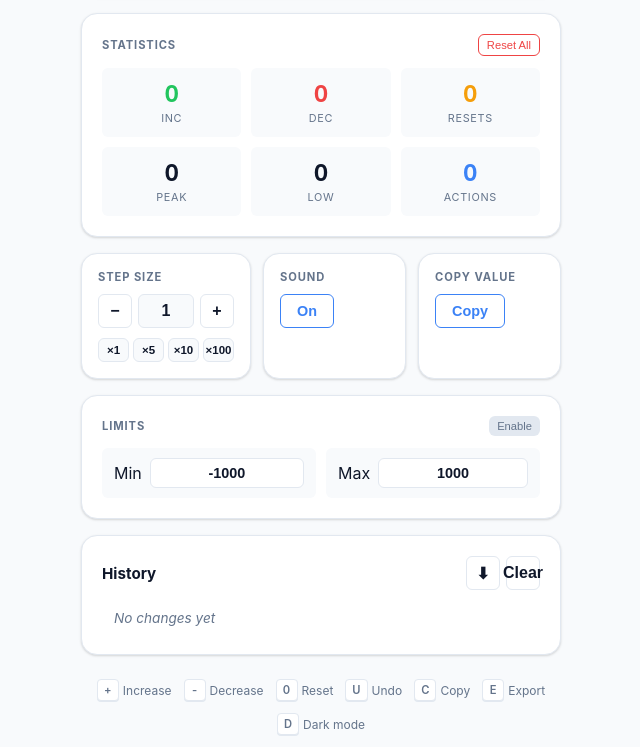
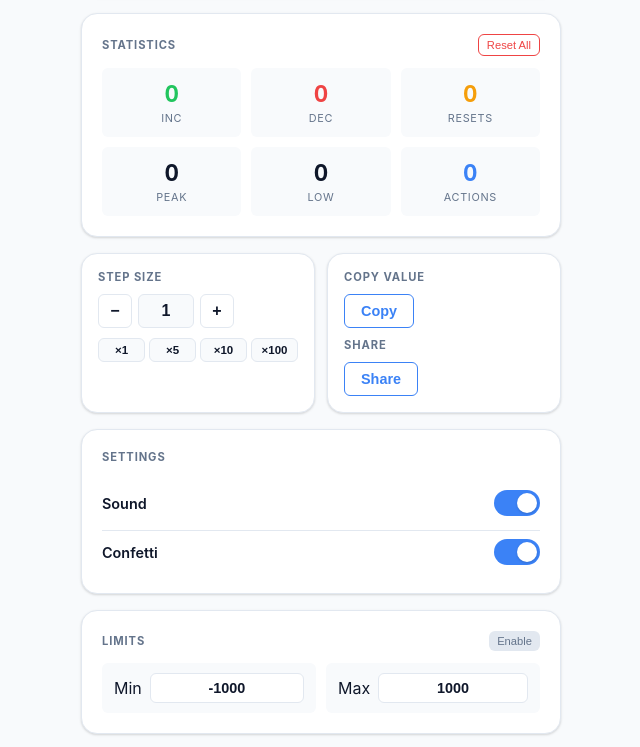
Before and after one commit to Deborah992567/Counter_project, a website: page index.html in a window 1280 px wide. Shown: the part 417-1164 px from the top of the page, without its empty margins (319-959 px from the left). Drawn offline with Linux system fonts and the light colour scheme.

Commit message:
Add settings card with sound/confetti toggles and share button

```diff
--- a/index.css
+++ b/index.css
@@ -864,3 +864,62 @@ kbd {
   font-weight: 600;
   color: var(--text);
 }
+
+.settings-card {
+  display: flex;
+  flex-direction: column;
+  gap: 6px;
+}
+
+.settings-row {
+  display: flex;
+  justify-content: space-between;
+  align-items: center;
+  padding: 8px 0;
+}
+
+.settings-row + .settings-row {
+  border-top: 1px solid var(--border);
+}
+
+.settings-label {
+  font-size: 0.9rem;
+  font-weight: 600;
+}
+
+.switch {
+  position: relative;
+  width: 46px;
+  height: 26px;
+  border: none;
+  border-radius: 999px;
+  background: var(--border);
+  cursor: pointer;
+  transition: background var(--transition);
+  padding: 0;
+}
+
+.switch .knob {
+  position: absolute;
+  top: 3px;
+  left: 3px;
+  width: 20px;
+  height: 20px;
+  border-radius: 50%;
+  background: #fff;
+  box-shadow: var(--shadow);
+  transition: transform var(--transition);
+}
+
+.switch.on {
+  background: var(--primary);
+}
+
+.switch.on .knob {
+  transform: translateX(20px);
+}
+
+.switch:focus-visible {
+  outline: 2px solid var(--primary);
+  outline-offset: 2px;
+}
--- a/index.html
+++ b/index.html
@@ -89,12 +89,22 @@
         </div>
       </div>
       <div class="card control-card">
-        <label>Sound</label>
-        <button id="sound-toggle" class="btn-action" aria-label="Toggle sound effects" aria-pressed="false">On</button>
-      </div>
-      <div class="card control-card">
         <label for="copy-btn">Copy Value</label>
         <button id="copy-btn" class="btn-action" aria-label="Copy counter value to clipboard">Copy</button>
+        <label for="share-btn" class="share-label">Share</label>
+        <button id="share-btn" class="btn-action" aria-label="Share counter value">Share</button>
+      </div>
+    </div>
+
+    <div class="card settings-card">
+      <div class="card-subtitle">Settings</div>
+      <div class="settings-row">
+        <span class="settings-label">Sound</span>
+        <button id="sound-toggle" class="switch" role="switch" aria-checked="true" aria-label="Toggle sound"><span class="knob"></span></button>
+      </div>
+      <div class="settings-row">
+        <span class="settings-label">Confetti</span>
+        <button id="confetti-toggle" class="switch" role="switch" aria-checked="true" aria-label="Toggle confetti"><span class="knob"></span></button>
       </div>
     </div>
 
--- a/index.js
+++ b/index.js
@@ -10,6 +10,7 @@
   const undoStack = [];
   const stats = { inc: 0, dec: 0, reset: 0, peak: 0, low: 0, total: 0 };
   let soundEnabled = localStorage.getItem("sound") !== "off";
+  let confettiEnabled = localStorage.getItem("confetti") !== "off";
 
   const $ = (sel) => document.querySelector(sel);
   const counterDisplay = $("#counter-display");
@@ -33,6 +34,7 @@
   }
 
   function confetti() {
+    if (!confettiEnabled) return;
     const count = 60;
     for (let i = 0; i < count; i++) {
       const piece = document.createElement("div");
@@ -385,13 +387,34 @@
     soundEnabled = !soundEnabled;
     localStorage.setItem("sound", soundEnabled ? "on" : "off");
     const btn = $("#sound-toggle");
-    btn.textContent = soundEnabled ? "On" : "Off";
-    btn.setAttribute("aria-pressed", String(soundEnabled));
+    btn.setAttribute("aria-checked", String(soundEnabled));
+    btn.classList.toggle("on", soundEnabled);
     showToast(soundEnabled ? "Sound on" : "Sound off");
+  }
+
+  function toggleConfetti() {
+    confettiEnabled = !confettiEnabled;
+    localStorage.setItem("confetti", confettiEnabled ? "on" : "off");
+    const btn = $("#confetti-toggle");
+    btn.setAttribute("aria-checked", String(confettiEnabled));
+    btn.classList.toggle("on", confettiEnabled);
+    showToast(confettiEnabled ? "Confetti on" : "Confetti off");
+  }
+
+  function share() {
+    const text = `My counter is at ${counter}. Count with me!`;
+    if (navigator.share) {
+      navigator.share({ title: "Counter", text }).catch(() => {});
+    } else {
+      copyValue();
+      showToast(`Copied: ${counter}`);
+    }
   }
 
   $("#export-history").addEventListener("click", exportCSV);
   $("#sound-toggle").addEventListener("click", toggleSound);
+  $("#confetti-toggle").addEventListener("click", toggleConfetti);
+  $("#share-btn").addEventListener("click", share);
   $("#bounds-toggle").addEventListener("click", toggleBounds);
   counterDisplay.addEventListener("dblclick", setValue);
 
@@ -538,8 +561,11 @@
 
   stepInput.value = step;
   const soundBtn = $("#sound-toggle");
-  soundBtn.textContent = soundEnabled ? "On" : "Off";
-  soundBtn.setAttribute("aria-pressed", String(soundEnabled));
+  soundBtn.setAttribute("aria-checked", String(soundEnabled));
+  soundBtn.classList.toggle("on", soundEnabled);
+  const confettiBtn = $("#confetti-toggle");
+  confettiBtn.setAttribute("aria-checked", String(confettiEnabled));
+  confettiBtn.classList.toggle("on", confettiEnabled);
   if (boundsEnabled) {
     boundsToggle.textContent = "Disable";
     boundsToggle.setAttribute("aria-expanded", "true");
--- a/package.json
+++ b/package.json
@@ -6,6 +6,6 @@
     "test": "node test/smoke.test.js"
   },
   "devDependencies": {
-    "puppeteer-core": "^23.0.0"
+    "puppeteer-core": "^23.11.1"
   }
 }
```
Also changed, not shown: 2 other files.
